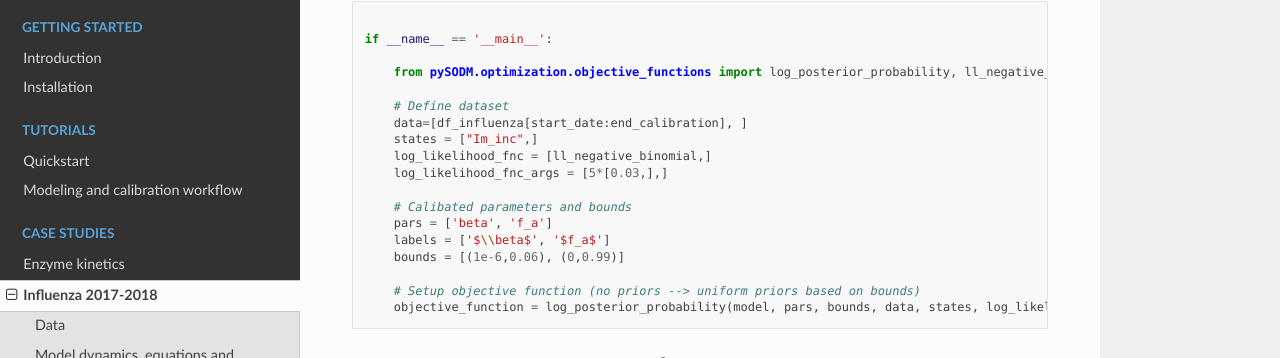
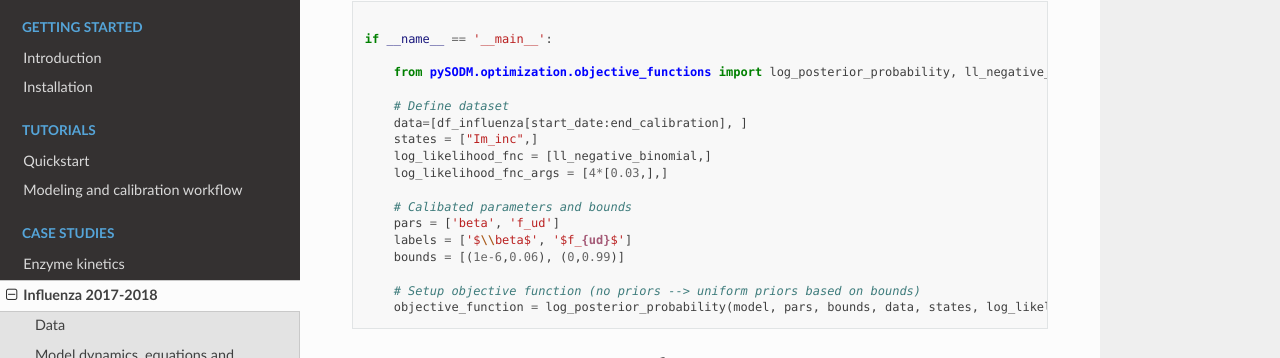
Before and after one commit to twallema/pySODM, a Sphinx documentation site: the page built from docs/influenza_1718.md, in a window 1280 px wide and 900 px high, scrolled down 8591 px. Shown: the part 94-452 px from the top of the window. Built offline with Sphinx 7.4.7 and the Read the Docs theme 2.0.0, drawn with Linux system fonts in a browser that asks for light colours.

Commit message:
influenza tutorial

```diff
--- a/docs/influenza_1718.md
+++ b/docs/influenza_1718.md
@@ -301,11 +301,11 @@ if __name__ == '__main__':
     data=[df_influenza[start_date:end_calibration], ]
     states = ["Im_inc",]
     log_likelihood_fnc = [ll_negative_binomial,]
-    log_likelihood_fnc_args = [5*[0.03,],]
+    log_likelihood_fnc_args = [4*[0.03,],]
 
     # Calibated parameters and bounds
-    pars = ['beta', 'f_a']
-    labels = ['$\\beta$', '$f_a$']
+    pars = ['beta', 'f_ud']
+    labels = ['$\\beta$', '$f_{ud}$']
     bounds = [(1e-6,0.06), (0,0.99)]
 
     # Setup objective function (no priors --> uniform priors based on bounds)
```
Also changed, not shown: 1 other file.
